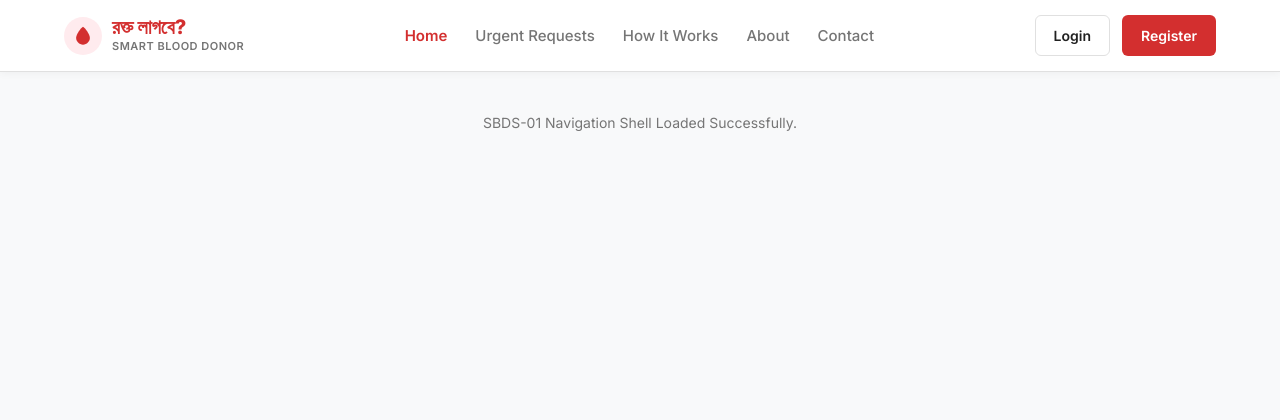
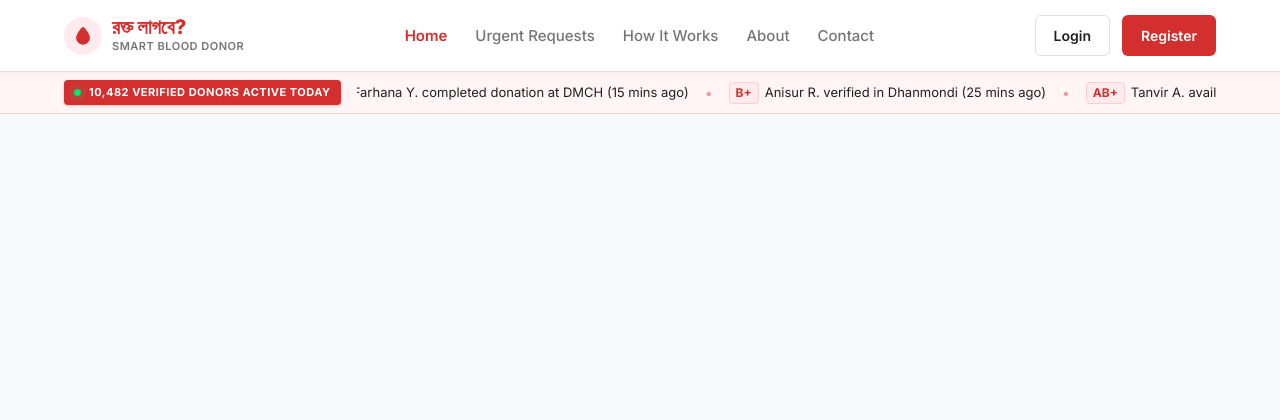
Before and after one commit to sowr0v/Smart-Blood-Donor-System-, a FastAPI app: page / in a window 1280 px wide. Shown: the top 420 px of the page. Before the commit the page ends 131 px from the top, so only its background shows below. Run offline with FastAPI, Linux system fonts and the light colour scheme.

Commit message:
SBDS-02- Verified Donor Live Ticker

```diff
--- a/main.py
+++ b/main.py
@@ -16,3 +16,13 @@ async def serve_home(request: Request):
         name="index.html",
         context={"request": request},
     )
+
+@app.get("/api/v1/donors/live-ticker")
+def get_live_ticker():
+    return [
+        {"blood_group": "O+", "message": "Mijanur R. verified in Farmgate, Dhaka (Just now)"},
+        {"blood_group": "A-", "message": "Farhana Y. completed donation at DMCH (10 mins ago)"},
+        {"blood_group": "B+", "message": "Anisur R. verified in Dhanmondi (20 mins ago)"},
+        {"blood_group": "O-", "message": "Sultana K. responded to emergency request (35 mins ago)"},
+        {"blood_group": "AB+", "message": "Tanvir A. available in Mirpur-10 (45 mins ago)"}
+    ]
--- a/static/css/style.css
+++ b/static/css/style.css
@@ -266,3 +266,140 @@ body {
     display: flex;
   }
 }
+
+/* ================= SBDS-02: LIVE TICKER STYLES ================= */
+.ticker-wrapper {
+  background-color: #FFF5F5;
+  border-bottom: 1px solid #FFCDD2;
+  overflow: hidden;
+  height: 42px;
+  display: flex;
+  align-items: center;
+}
+
+.ticker-container {
+  max-width: 1200px;
+  width: 100%;
+  margin: 0 auto;
+  padding: 0 24px;
+  display: flex;
+  align-items: center;
+  gap: 16px;
+}
+
+/* Badge on Left */
+.ticker-badge {
+  display: inline-flex;
+  align-items: center;
+  gap: 8px;
+  background-color: var(--primary-red);
+  color: #FFFFFF;
+  padding: 4px 10px;
+  border-radius: 4px;
+  font-size: 11px;
+  font-weight: 700;
+  letter-spacing: 0.5px;
+  white-space: nowrap;
+  flex-shrink: 0;
+  box-shadow: 0 1px 3px rgba(211, 47, 47, 0.3);
+}
+
+/* Green Pulsing Live Dot */
+.pulse-dot {
+  width: 7px;
+  height: 7px;
+  background-color: #00E676;
+  border-radius: 50%;
+  box-shadow: 0 0 0 0 rgba(0, 230, 118, 0.7);
+  animation: pulse 1.5s infinite;
+}
+
+@keyframes pulse {
+  0% {
+    transform: scale(0.95);
+    box-shadow: 0 0 0 0 rgba(0, 230, 118, 0.7);
+  }
+  70% {
+    transform: scale(1);
+    box-shadow: 0 0 0 6px rgba(0, 230, 118, 0);
+  }
+  100% {
+    transform: scale(0.95);
+    box-shadow: 0 0 0 0 rgba(0, 230, 118, 0);
+  }
+}
+
+/* Ticker Scrolling Area */
+.ticker-track-container {
+  overflow: hidden;
+  white-space: nowrap;
+  position: relative;
+  width: 100%;
+  display: flex;
+  align-items: center;
+}
+
+.ticker-track {
+  display: inline-flex;
+  align-items: center;
+  gap: 16px;
+  animation: scrollTicker 30s linear infinite;
+}
+
+/* Pause animation on hover */
+.ticker-track-container:hover .ticker-track {
+  animation-play-state: paused;
+}
+
+.ticker-item {
+  font-size: 13px;
+  color: var(--text-primary);
+  display: inline-flex;
+  align-items: center;
+  gap: 6px;
+}
+
+.ticker-item .blood-group {
+  background-color: #FFEBEE;
+  color: var(--primary-red);
+  padding: 1px 6px;
+  border-radius: 3px;
+  font-size: 12px;
+  font-weight: 700;
+  border: 1px solid #FFCDD2;
+}
+
+.ticker-divider {
+  color: #EF9A9A;
+  font-size: 14px;
+}
+
+/* Keyframe for continuous scrolling */
+@keyframes scrollTicker {
+  0% {
+    transform: translateX(0%);
+  }
+  100% {
+    transform: translateX(-50%);
+  }
+}
+
+/* Mobile responsive */
+@media (max-width: 768px) {
+  .ticker-wrapper {
+    height: auto;
+    padding: 8px 0;
+  }
+  .ticker-container {
+    flex-direction: column;
+    align-items: flex-start;
+    gap: 8px;
+    padding: 0 16px;
+  }
+  .ticker-badge {
+    font-size: 10px;
+  }
+  .ticker-item {
+    font-size: 12px;
+  }
+}
--- a/static/js/main.js
+++ b/static/js/main.js
@@ -20,3 +20,45 @@ document.addEventListener("DOMContentLoaded", () => {
     }
   });
 });
+
+// ================= SBDS-02: TICKER SEAMLESS LOOP & API INTEGRATION =================
+function initLiveTicker() {
+  const tickerTrack = document.getElementById("ticker-track");
+  if (!tickerTrack) return;
+
+  // Duplicate content so the horizontal animation scrolls seamlessly without blank gaps
+  tickerTrack.innerHTML += tickerTrack.innerHTML;
+
+  // Optional: Backend endpoint theke dynamic live data anar function
+  async function fetchTickerUpdates() {
+    try {
+      const response = await fetch("/api/v1/donors/live-ticker");
+      if (response.ok) {
+        const data = await response.json();
+        if (data && data.length > 0) {
+          let updatedHTML = "";
+          data.forEach(item => {
+            updatedHTML += `
+              <span class="ticker-item">
+                <strong class="blood-group">${item.blood_group}</strong> ${item.message}
+              </span>
+              <span class="ticker-divider">•</span>
+            `;
+          });
+          // Update and duplicate for infinite scroll
+          tickerTrack.innerHTML = updatedHTML + updatedHTML;
+        }
+      }
+    } catch (err) {
+      // Backend off thakle default static items chalu thakbe
+      console.log("Ticker live update skipped: using default feed.");
+    }
+  }
+
+  // Prottek 60 second por por live data refresh hobe
+  setInterval(fetchTickerUpdates, 60000);
+}
+
+document.addEventListener("DOMContentLoaded", () => {
+  initLiveTicker();
+});
--- a/templates/index.html
+++ b/templates/index.html
@@ -73,12 +73,49 @@
       </div>
     </div>
   </header>
+<!-- ================= SBDS-02: VERIFIED DONOR LIVE TICKER ================= -->
+  <section class="ticker-wrapper" aria-label="Live Verified Donors Ticker">
+    <div class="ticker-container">
 
+      <!-- Static Highlight Badge -->
+      <div class="ticker-badge">
+        <span class="pulse-dot"></span>
+        <span class="ticker-badge-text">10,482 VERIFIED DONORS ACTIVE TODAY</span>
+      </div>
+
+      <!-- Scrolling Ticker Track -->
+      <div class="ticker-track-container" id="ticker-track-container">
+        <div class="ticker-track" id="ticker-track">
+
+          <span class="ticker-item">
+            <strong class="blood-group">O+</strong> Mijanur R. verified in Farmgate, Dhaka (Just now)
+          </span>
+          <span class="ticker-divider">•</span>
+          <span class="ticker-item">
+            <strong class="blood-group">A-</strong> Farhana Y. completed donation at DMCH (15 mins ago)
+          </span>
+          <span class="ticker-divider">•</span>
+          <span class="ticker-item">
+            <strong class="blood-group">B+</strong> Anisur R. verified in Dhanmondi (25 mins ago)
+          </span>
+          <span class="ticker-divider">•</span>
+          <span class="ticker-item">
+            <strong class="blood-group">AB+</strong> Tanvir A. available in Mirpur-10 (40 mins ago)
+          </span>
+          <span class="ticker-divider">•</span>
+          <span class="ticker-item">
+            <strong class="blood-group">O-</strong> Sultana K. responded to emergency request (1 hour ago)
+          </span>
+        </div>
+      </div>
+
+    </div>
+  </section>
   <!-- ================= MAIN BODY SHELL CONTAINER ================= -->
   <main class="main-shell" id="main-content">
     <div class="container placeholder-content">
-      <!-- Onnanno component gulo (Hero, Ticker, Urgent Board) ekhane porer step-e boshbe -->
-      <p class="temp-notice">SBDS-01 Navigation Shell Loaded Successfully.</p>
+
+
     </div>
   </main>
 
```
